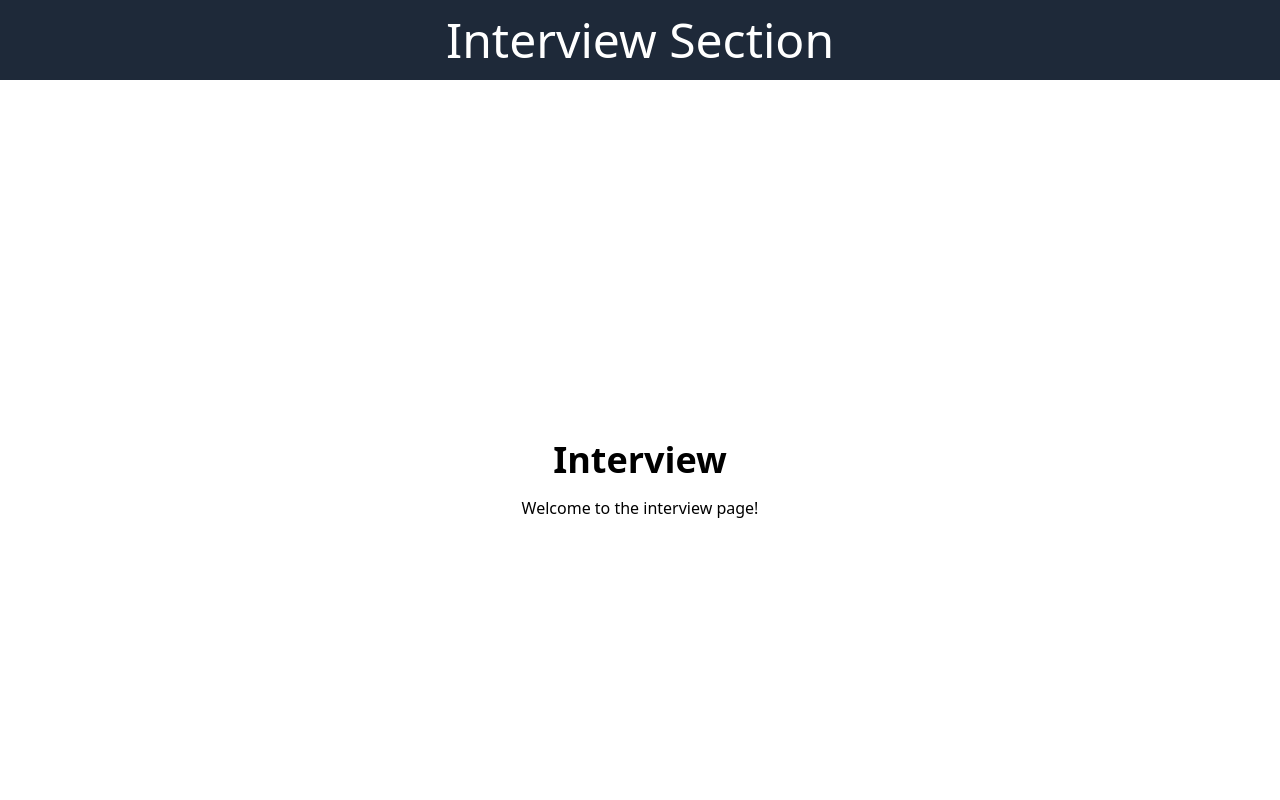
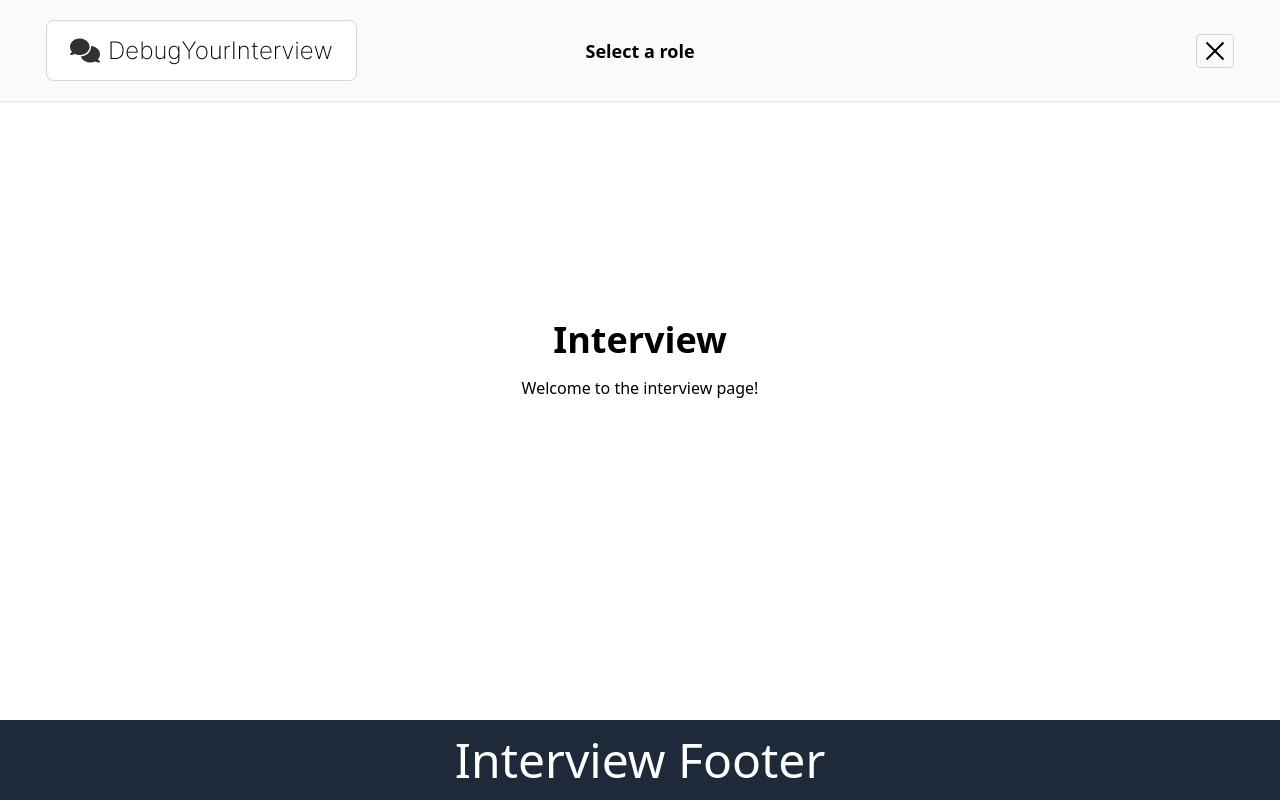
Before and after one commit to chingu-voyages/V59-tier3-team-39, a React (Vite) app in the folder frontend/: page /interview in a window 1280 px wide. Shown: the top 800 px of the page. Built offline with nearby package versions, Linux system fonts and the light colour scheme.

Commit message:
create interview header

```diff
--- a/frontend/src/components/interview/Header.tsx
+++ b/frontend/src/components/interview/Header.tsx
@@ -1,9 +1,25 @@
+import { useState } from 'react'
+import { Link } from 'react-router-dom'
+import Button from '../button/Button'
+import { RiCloseLargeLine } from "react-icons/ri"
+import Logo from '../../assets/Logo.png'
+
 const Header = () => {
+
   return (
-    <header className="w-full h-[10vh] bg-gray-800 text-white flex items-center justify-center">
-      <div className="w-full">
-        <h1 className="text-5xl text-center">Interview Section</h1>
-      </div>
+    <header className="fixed bg-[#fafafa] inset-x-0 top-0 py-5 shadow-sm">
+      <nav className="w-13/14 mx-auto flex justify-between items-center">
+        <Link to='/'>
+          {<img src={Logo} alt='Debug Your Interivew logo' />}
+        </Link>
+        <span className='absolute left-1/2 -translate-x-1/2 text-lg font-semibold'>Select a role</span>
+        <Button className='border border-gray-300 rounded-sm py-1 px-1.5 hover:text-red-400'>
+          <Link to='/'>
+            <RiCloseLargeLine size={24}/>
+          </Link>
+
+        </Button>
+      </nav>
     </header>
   )
 }
--- a/frontend/src/pages/Interview.tsx
+++ b/frontend/src/pages/Interview.tsx
@@ -1,6 +1,6 @@
 const Interview = () => {
   return (
-    <div className="flex flex-col items-center justify-center h-screen">
+    <div className="flex flex-col items-center justify-center h-[90vh]">
       <h1 className="text-4xl font-bold">Interview</h1>
       <p className="mt-4">Welcome to the interview page!</p>
     </div>
```
Also changed, not shown: frontend/src/assets/Logo.png.
